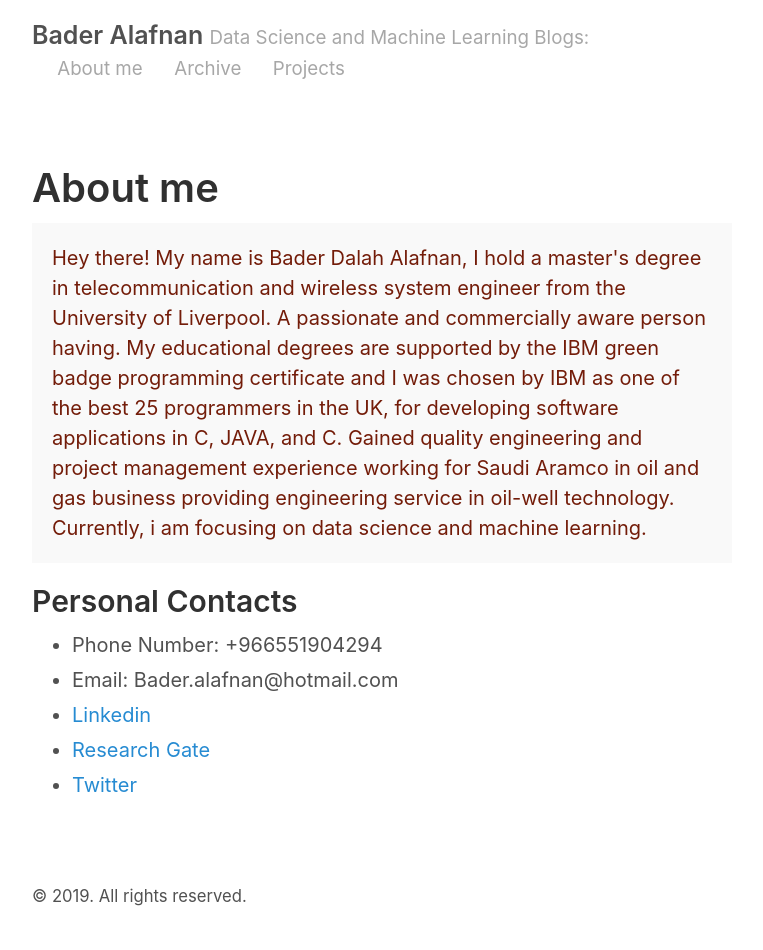
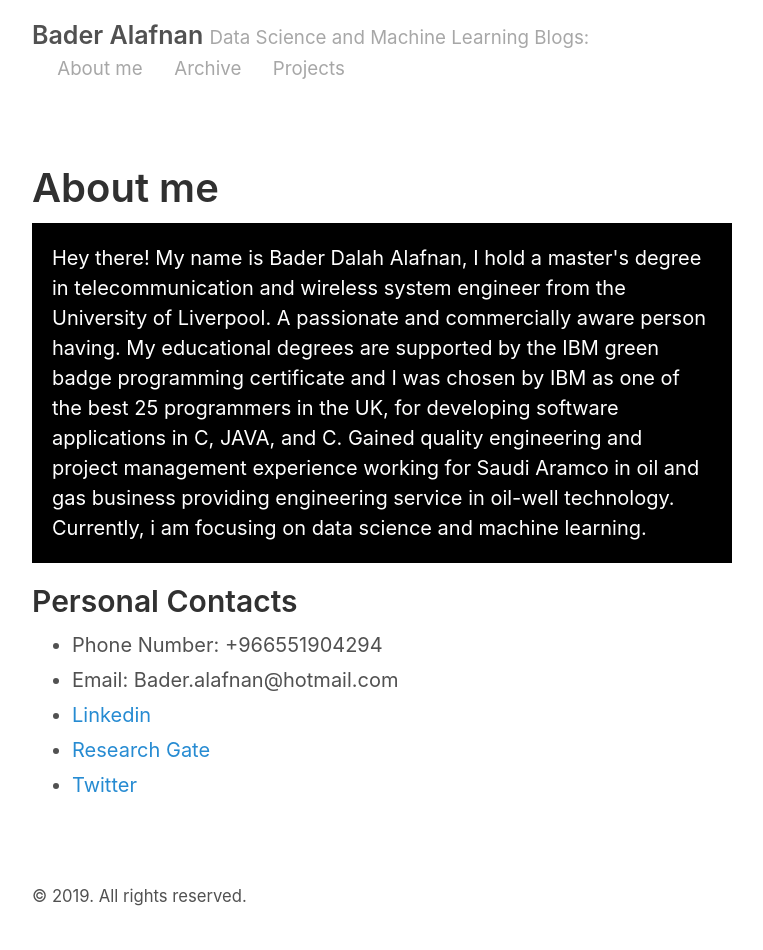
Before and after one commit to alafnan/alafnan.github.io, a Jekyll site: the page built from about me.md, in a window 1280 px wide. Shown: the whole page, without its empty margins (258-1021 px from the left). Built offline with Jekyll 4.4.1, drawn with Linux system fonts in a browser that asks for light colours.

Commit message:
Update _message.scss

```diff
--- a/_sass/_message.scss
+++ b/_sass/_message.scss
@@ -6,6 +6,6 @@
 .message {
   margin-bottom: 1rem;
   padding: 1rem;
-  color: #731C09;
-  background-color: #f9f9f9;
+  color: #FFFFFF;
+  background-color: #000000;
 }
```
